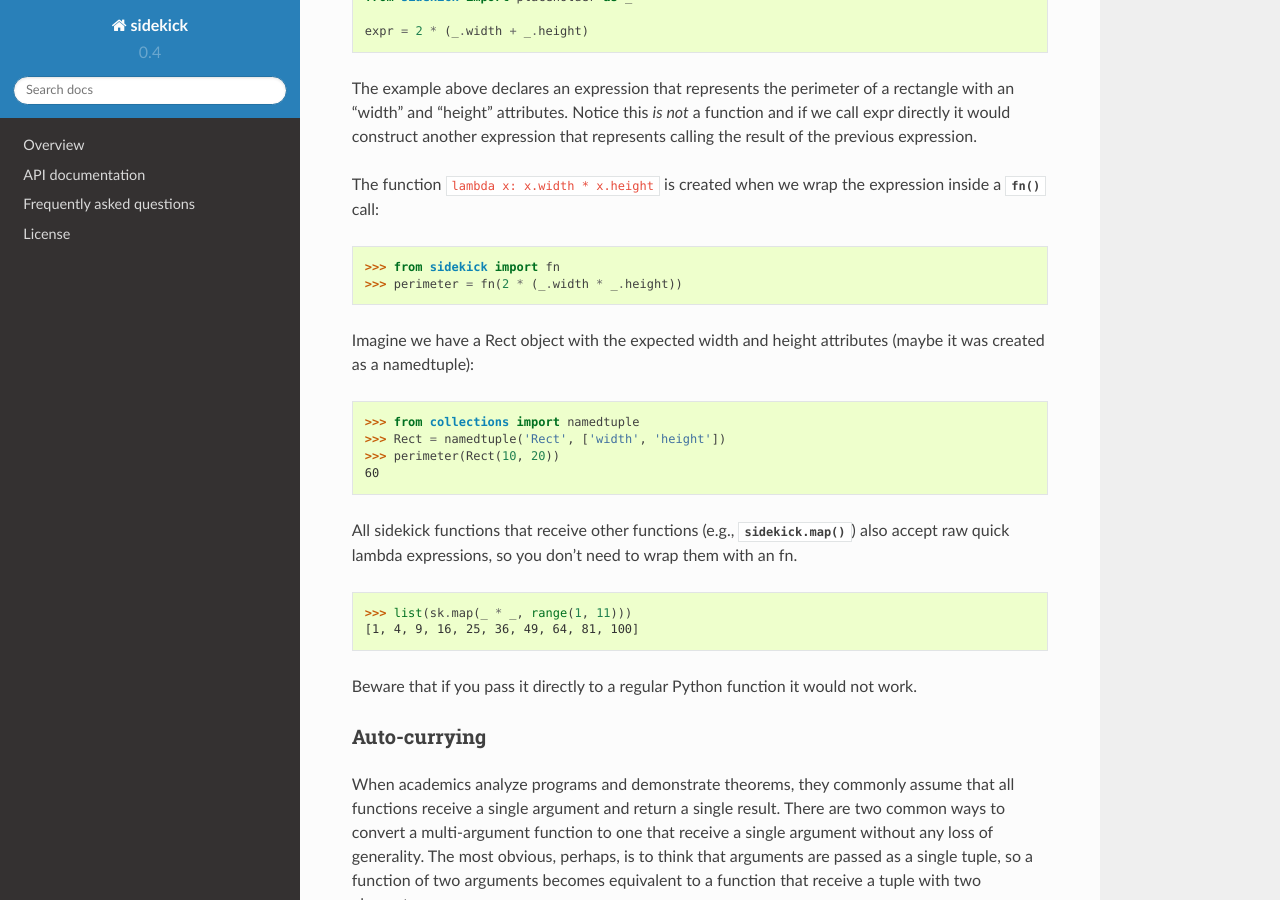
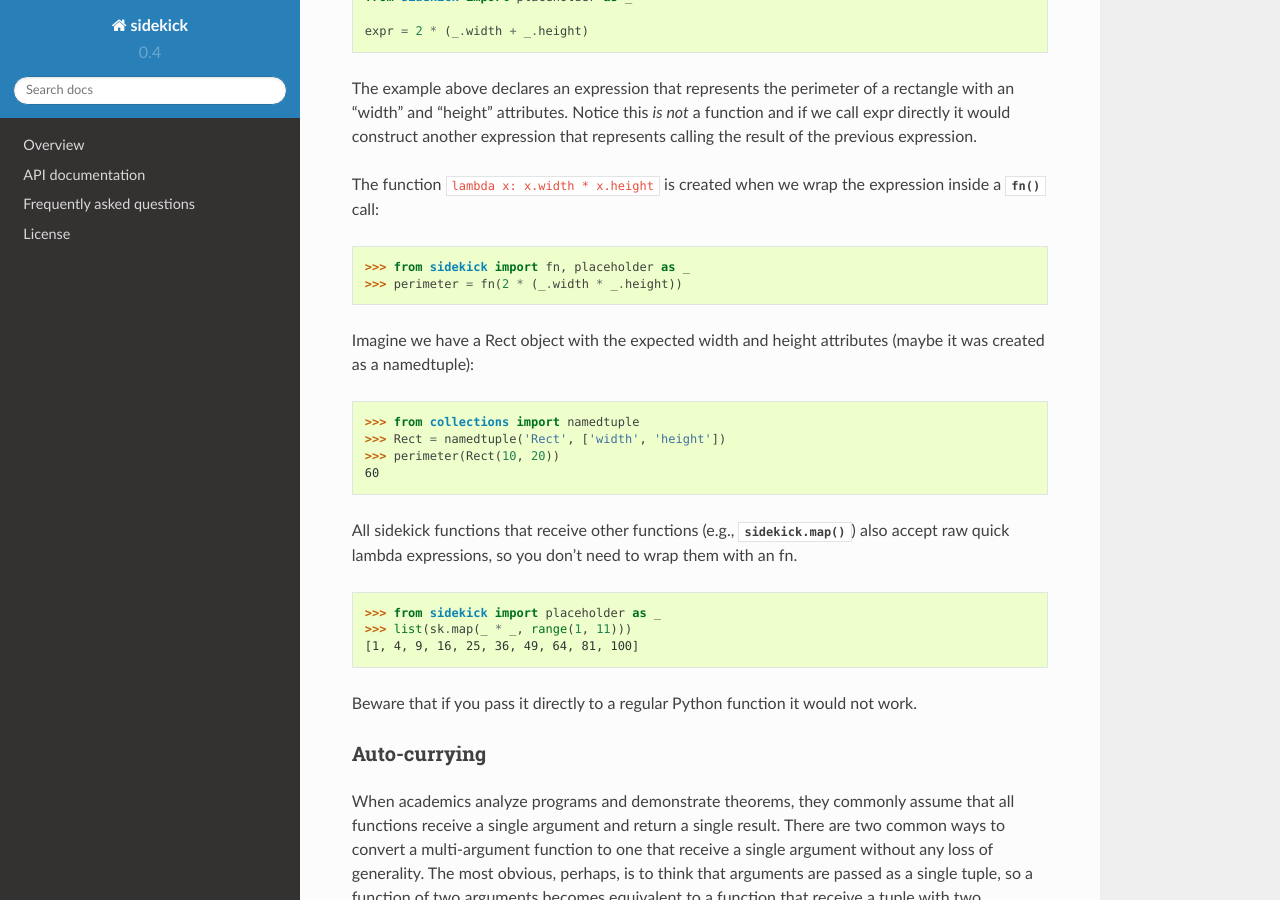
Before and after one commit to fabiommendes/sidekick, a Sphinx documentation site: the page built from docs/introduction.rst, in a window 1280 px wide and 900 px high, scrolled down 3395 px. Built offline with Sphinx 7.4.7 and the Read the Docs theme 2.0.0, drawn with Linux system fonts in a browser that asks for light colours; pages that are not in the unit, such as notebooks, are missing from menus.

Commit message:
Add introduction section to documentation

```diff
--- a/docs/mute/introduction.rst
+++ b/docs/introduction.rst
@@ -191,7 +191,7 @@ the result of the previous expression.
 The function ``lambda x: x.width * x.height`` is created when we wrap the
 expression inside a :func:`fn` call:
 
->>> from sidekick import fn
+>>> from sidekick import fn, placeholder as _
 >>> perimeter = fn(2 * (_.width * _.height))
 
 Imagine we have a Rect object with the expected width and height attributes
@@ -206,6 +206,7 @@ All sidekick functions that receive other functions (e.g., :func:`sidekick.map`)
 also accept raw quick lambda expressions, so you don't need to wrap them with
 an fn.
 
+>>> from sidekick import placeholder as _
 >>> list(sk.map(_ * _, range(1, 11)))
 [1, 4, 9, 16, 25, 36, 49, 64, 81, 100]
 
```
